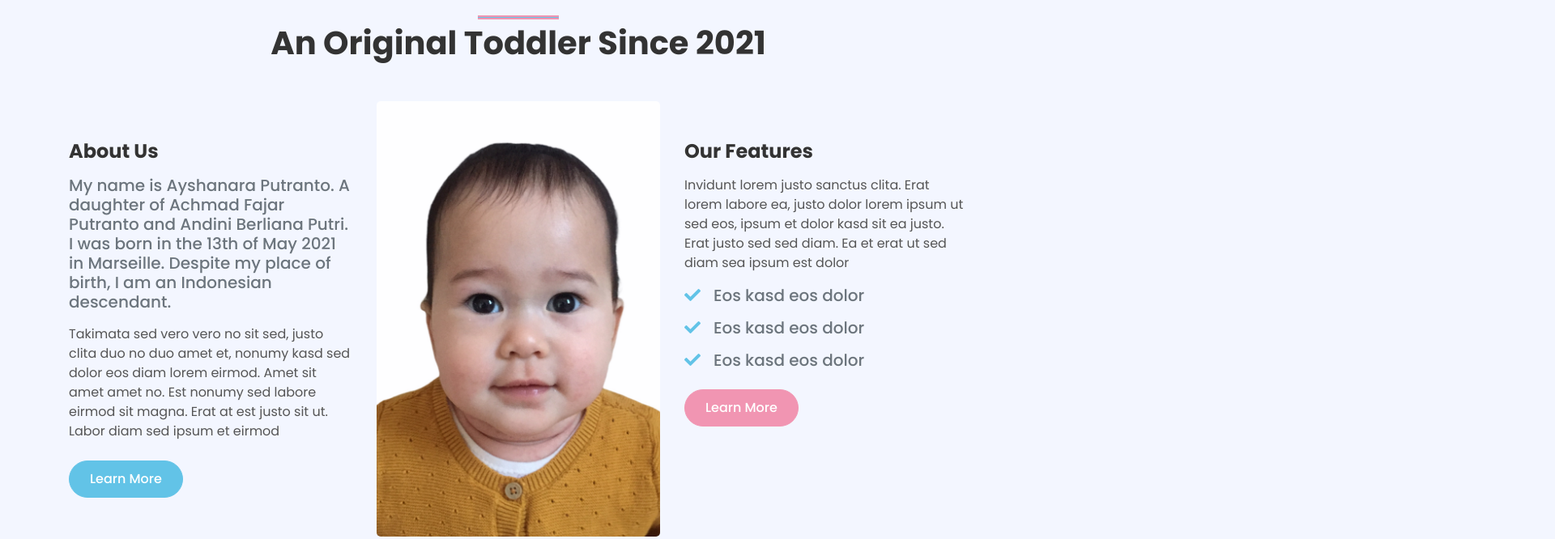
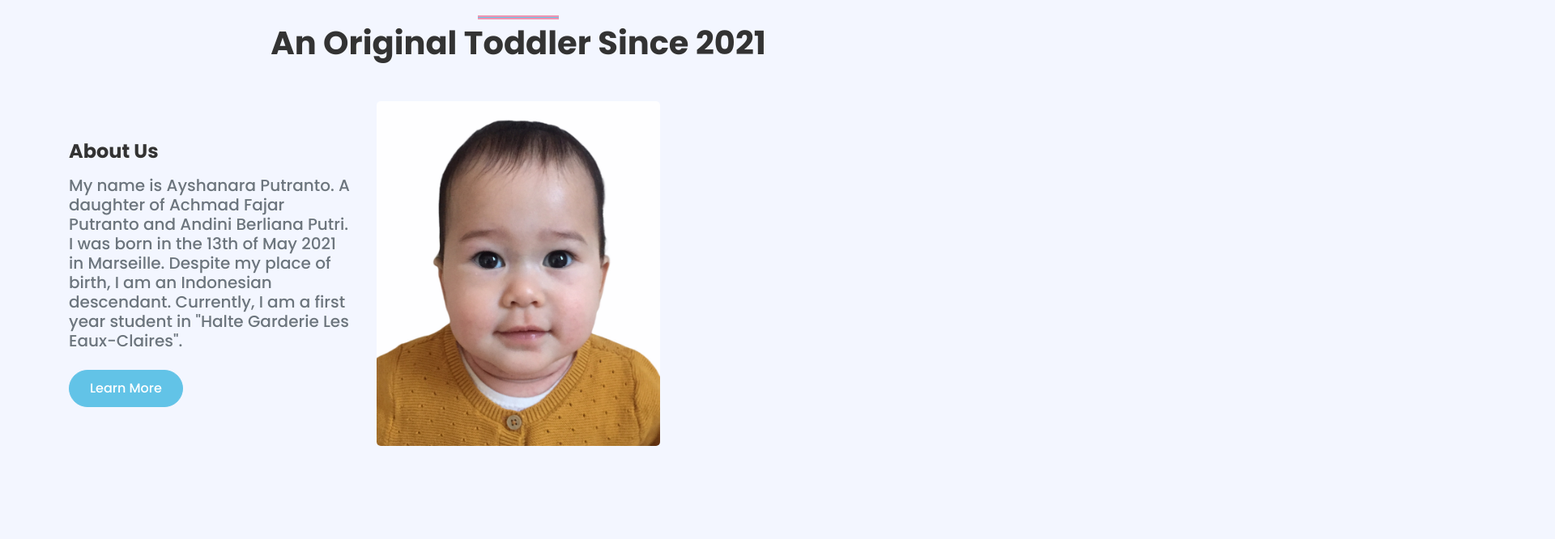
Before and after one commit to Nayaalpha/Nayaalpha.github.io, a plain HTML site: page index.html in a window 1280 px wide. Shown: the part 1220-1886 px from the top of the page at 81% size, 1920 px wide, since content can reach past the window. Drawn offline with nearby package versions, Linux system fonts and the light colour scheme.

Commit message:
Add files via upload

```diff
--- a/index.html
+++ b/index.html
@@ -88,7 +88,9 @@
                     </a>
                     <div class="navbar-nav mr-auto py-0">
 
-                        <a href="gallery.html" class="nav-item nav-link">Gallery</a>
+                        <a href="activities.html" class="nav-item nav-link">Activities</a>
+							<img class="position-absolute w-100 h-100" src="img/activity1.jpg" style="object-fit: cover;">
+							<img class="position-absolute w-100 h-100" src="img/activity2.jpg" style="object-fit: cover;">
                         <a href="contact.html" class="nav-item nav-link">Contact</a>
                     </div>
                 </div>
@@ -149,8 +151,8 @@
             <div class="row">
                 <div class="col-lg-4 py-5">
                     <h4 class="font-weight-bold mb-3">About Us</h4>
-                    <h5 class="text-muted mb-3">My name is Ayshanara Putranto. A daughter of Achmad Fajar Putranto and Andini Berliana Putri. I was born in the 13th of May 2021 in Marseille. Despite my place of birth, I am an Indonesian descendant.</h5>
-                    <p>Takimata sed vero vero no sit sed, justo clita duo no duo amet et, nonumy kasd sed dolor eos diam lorem eirmod. Amet sit amet amet no. Est nonumy sed labore eirmod sit magna. Erat at est justo sit ut. Labor diam sed ipsum et eirmod</p>
+                    <h5 class="text-muted mb-3">My name is Ayshanara Putranto. A daughter of Achmad Fajar Putranto and Andini Berliana Putri. I was born in the 13th of May 2021 in Marseille. Despite my place of birth, I am an Indonesian descendant. Currently, I am a first year student in "Halte Garderie Les Eaux-Claires".</h5>
+                    <p></p>
                     <a href="" class="btn btn-secondary mt-2">Learn More</a>
                 </div>
                 <div class="col-lg-4" style="min-height: 400px;">
@@ -158,13 +160,7 @@
                         <img class="position-absolute w-100 h-100" src="img/Nayapasphoto.jpg" style="object-fit: cover;">
                     </div>
                 </div>
-                <div class="col-lg-4 py-5">
-                    <h4 class="font-weight-bold mb-3">Our Features</h4>
-                    <p>Invidunt lorem justo sanctus clita. Erat lorem labore ea, justo dolor lorem ipsum ut sed eos, ipsum et dolor kasd sit ea justo. Erat justo sed sed diam. Ea et erat ut sed diam sea ipsum est dolor</p>
-                    <h5 class="text-muted mb-3"><i class="fa fa-check text-secondary mr-3"></i>Eos kasd eos dolor</h5>
-                    <h5 class="text-muted mb-3"><i class="fa fa-check text-secondary mr-3"></i>Eos kasd eos dolor</h5>
-                    <h5 class="text-muted mb-3"><i class="fa fa-check text-secondary mr-3"></i>Eos kasd eos dolor</h5>
-                    <a href="" class="btn btn-primary mt-2">Learn More</a>
+
                 </div>
             </div>
         </div>
```
